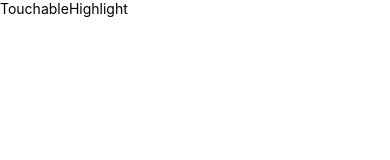
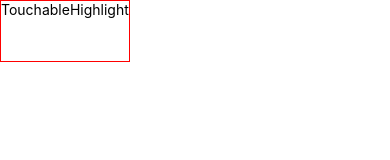
Before and after one commit to hellohejinyu/learn-react-native, a React Native app: screen / in a window 390 px wide. Shown: the top 160 px of the page. Built offline with nearby package versions, Linux system fonts and the light colour scheme.

Commit message:
feat: TouchableNativeFeedback

```diff
--- a/App.tsx
+++ b/App.tsx
@@ -14,7 +14,7 @@
   ToolbarAndroid,
   View,
   Text,
-  TouchableHighlight
+  TouchableNativeFeedback
 } from 'react-native';
 
 
@@ -22,19 +22,13 @@
   const [text, setText] = useState('')
   return (
     <View>
-      <TouchableHighlight
-        onHideUnderlay={() => {
-          console.log('hideUnderlay')
-        }}
-        onShowUnderlay={() => {
-          console.log('showUnderlay')
-        }}
-        underlayColor='#ccc'
+      <TouchableNativeFeedback
         onPress={() => {}}
-        activeOpacity={.1}
       >
-        <Text>TouchableHighlight</Text>
-      </TouchableHighlight>
+        <View style={{ height: 60 }}>
+          <Text>TouchableHighlight</Text>
+        </View>
+      </TouchableNativeFeedback>
     </View>
   );
 };
```
